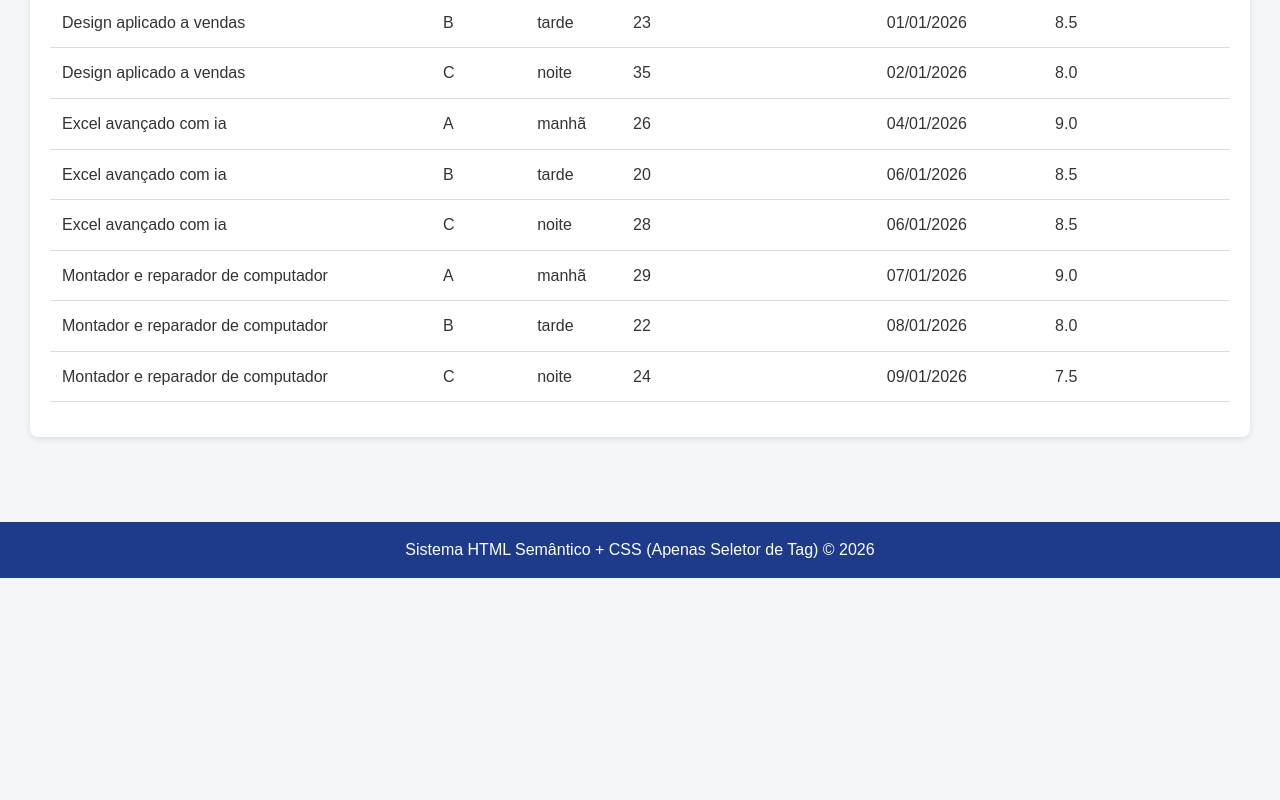
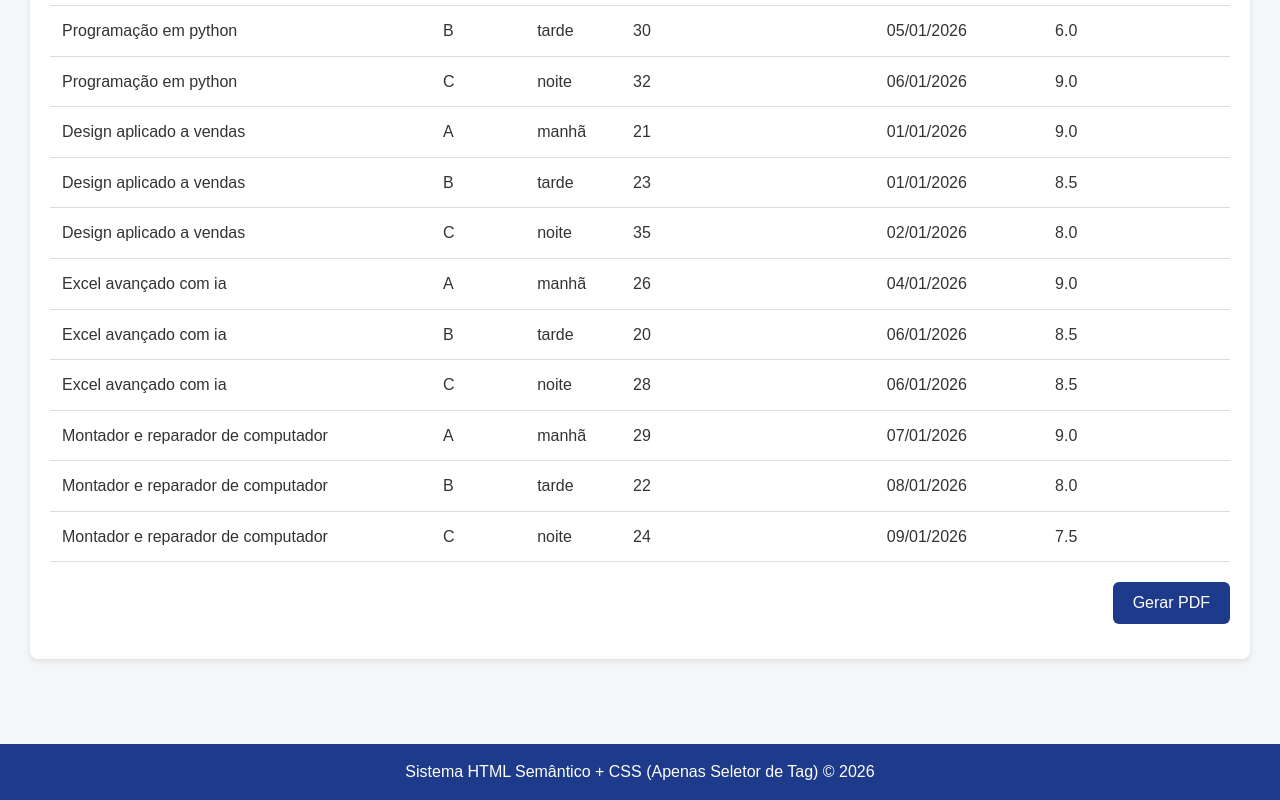
Before and after one commit to LeonardoBrendo/UC7--Desenvolver-aplicacoes-web, a plain HTML site: page projeto/relatorios.html in a window 1280 px wide. Shown: the part 1246-2046 px from the top of the page. Before the commit the page ends 1824 px from the top, so only its background shows below. Drawn offline with Linux system fonts and the light colour scheme.

Commit message:
Add files via upload

```diff
--- a/projeto/relatorios.html
+++ b/projeto/relatorios.html
@@ -108,11 +108,12 @@
 
       button {
         margin-top: 20px;
-        padding: 12px 20px;
+        margin-left: 7px;
+        padding: 12px 10px;
         border: none;
         background-color: #1e3a8a;
         color: white;
-        font-size: 16px;
+        font-size: 10px;
         border-radius: 6px;
         cursor: pointer;
       }
@@ -160,6 +161,24 @@
         border-radius: 6px;
         margin-top: 15px;
       }
+
+      input {
+        margin-bottom: 50px;
+        width: 90%;
+      }
+
+    #pdf {
+        display: block;
+        margin-left: auto;
+        margin-top: 20px;
+        padding: 12px 20px;
+        border: none;
+        background-color: #1e3a8a;
+        color: white;
+        font-size: 16px;
+        border-radius: 6px;
+        cursor: pointer;
+      }
     </style>
 
     <header>
@@ -174,6 +193,7 @@
 
     <main>
         <section>
+            <input type="text" placeholder="Pesquisar por nome, curso ou status..."> <button type="submit">pesquisar</button> <button type="button">filtrar ▼</button>
             <h2>Relatórios do sistema em 2026</h2>
             <article name="relatorio-alunos">
                 <h3>Relatório dos Melhores Alunos em janeiro</h3>
@@ -408,6 +428,7 @@
                         </tr>
                     </tbody>
                 </table>
+                <button type="button" id="pdf">Gerar PDF</button>
             </article>
         </section>
     </main>
```
